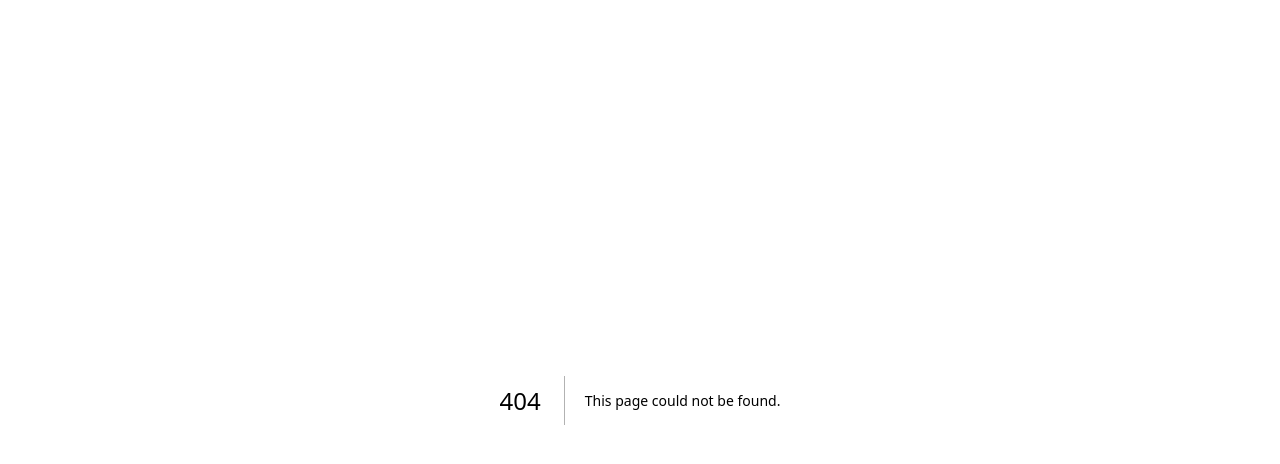
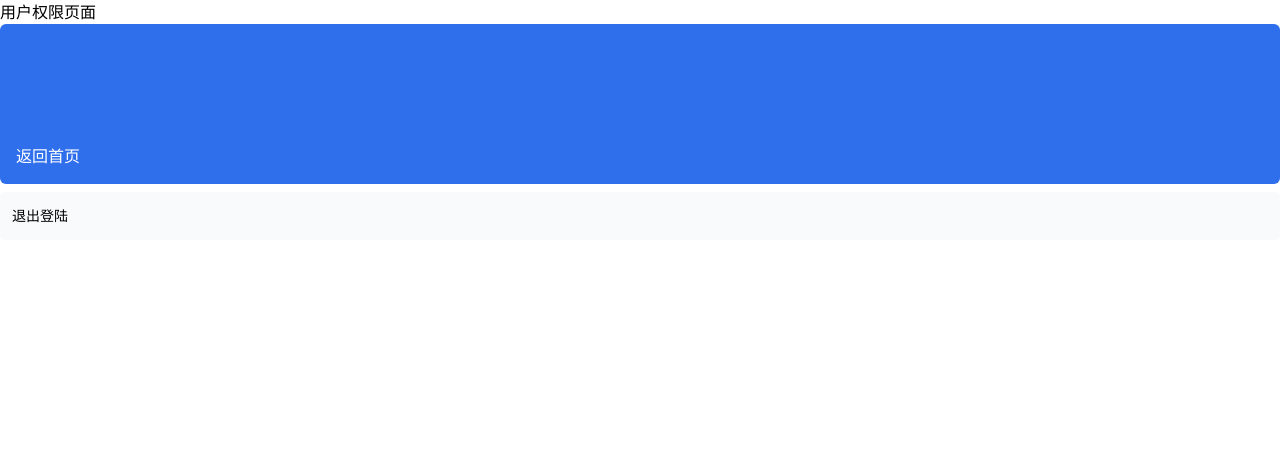
Before and after one commit to wenjun5204/nextjs-dashboard, a Next.js app: page /user in a window 1280 px wide. Before the commit this address had no page. Shown: the top 464 px of the page. Built offline with nearby package versions, Linux system fonts and the light colour scheme; a web font is replaced by a local one.

Commit message:
feat: regexp

```diff
--- /dev/null
+++ b/app/about/page.tsx
@@ -0,0 +1,12 @@
+/*
+ * @Author: liuwenjun05 liuwenjun05@meituan.com
+ * @Date: 2024-01-10 11:09:01
+ * @LastEditors: liuwenjun05
+ * @Description: file content
+ */
+
+export default function page() {
+  return (
+    <div>关于页面</div>
+  )
+}
--- /dev/null
+++ b/app/dashboard/settings/page.tsx
@@ -0,0 +1,12 @@
+/*
+ * @Author: liuwenjun05 liuwenjun05@meituan.com
+ * @Date: 2024-01-10 17:09:42
+ * @LastEditors: liuwenjun05
+ * @Description: file content
+ */
+
+export default function page() {
+  return (
+    <div>面板设置页面</div>
+  )
+}
--- a/app/lib/action.ts
+++ b/app/lib/action.ts
@@ -115,9 +115,9 @@ export async function authenticate(
     if (error instanceof AuthError) {
       switch (error.type) {
         case 'CredentialsSignin':
-          return 'Invalid credentials.';
+          return '账号密码错误.';
         default:
-          return 'Something went wrong.';
+          return '登录失败.';
       }
     }
     throw error;
--- a/app/page.tsx
+++ b/app/page.tsx
@@ -42,7 +42,7 @@ export default function Page() {
         </div>
         <div className="flex items-center justify-center p-6 md:w-3/5 md:px-28 md:py-12">
           {/* Add Hero Images Here */}
-          <Image
+          {/* <Image
             src="/hero-desktop.png"
             width={1000}
             height={760}
@@ -55,7 +55,16 @@ export default function Page() {
             height={602}
             className="block md:hidden"
             alt="Screenshots of the dashboard project showing desktop version"
-          />
+          /> */}
+
+          <div className='w-full h-auto flex flex-col justify-center items-center'>
+            <div>图形正则表达式</div>
+            <iframe
+              frameBorder="0"
+              className=' w-full h-[500px]'
+              src="https://www.toolscat.com/dev/regex-img#!flags=&re=ss"
+            ></iframe>
+          </div>
         </div>
       </div>
     </main>
--- a/app/ui/dashboard/sidenav.tsx
+++ b/app/ui/dashboard/sidenav.tsx
@@ -1,7 +1,7 @@
 /*
  * @Author: liuwenjun05 liuwenjun05@meituan.com
  * @Date: 2023-11-29 20:44:04
- * @LastEditors: regan
+ * @LastEditors: liuwenjun05
  * @Description: file content
  */
 import Link from 'next/link';
@@ -26,7 +26,9 @@ export default function SideNav() {
         <div className="hidden h-auto w-full grow rounded-md bg-gray-50 md:block"></div>
         <form action={async ()=>{
           "use server"
-          await signOut();
+          await signOut({
+            redirectTo:'/'
+          });
         }}>
           <button className="flex h-[48px] w-full grow items-center justify-center gap-2 rounded-md bg-gray-50 p-3 text-sm font-medium hover:bg-sky-100 hover:text-blue-600 md:flex-none md:justify-start md:p-2 md:px-3">
             <PowerIcon className="w-6" />
--- a/app/ui/invoices/pagination.tsx
+++ b/app/ui/invoices/pagination.tsx
@@ -10,7 +10,7 @@ export default function Pagination({ totalPages }: { totalPages: number }) {
   // NOTE: comment in this code when you get to this point in the course
 
   const pathname = usePathname();
-  const searchParams = useSearchParams();
+  const searchParams: any = useSearchParams();
   const currentPage = Number(searchParams.get('page')) || 1;
 
   const createPageURL = (pageNumber: number | string) => {
--- a/app/ui/login-form.tsx
+++ b/app/ui/login-form.tsx
@@ -4,7 +4,7 @@
  * @LastEditors: liuwenjun05
  * @Description: file content
  */
-"use client"
+'use client';
 import { lusitana } from '@/app/ui/fonts';
 import {
   AtSymbolIcon,
@@ -66,6 +66,9 @@ export default function LoginForm() {
           </div>
         </div>
         <LoginButton />
+        <Button className="mt-4 w-full" >
+          back123 <ArrowRightIcon className="ml-auto h-5 w-5 text-gray-50" />
+        </Button>
         <div
           className="flex h-8 items-end space-x-1"
           aria-live="polite"
@@ -87,7 +90,7 @@ function LoginButton() {
   const { pending } = useFormStatus();
   return (
     <Button className="mt-4 w-full" aria-disabled={pending}>
-      Log in <ArrowRightIcon className="ml-auto h-5 w-5 text-gray-50" />
+      Log i2n <ArrowRightIcon className="ml-auto h-5 w-5 text-gray-50" />
     </Button>
   );
 }
--- a/app/ui/search.tsx
+++ b/app/ui/search.tsx
@@ -1,3 +1,9 @@
+/*
+ * @Author: liuwenjun05 liuwenjun05@meituan.com
+ * @Date: 2023-11-29 20:44:04
+ * @LastEditors: liuwenjun05
+ * @Description: file content
+ */
 'use client';
 
 import { MagnifyingGlassIcon } from '@heroicons/react/24/outline';
@@ -5,7 +11,7 @@ import { usePathname, useRouter, useSearchParams } from 'next/navigation';
 import { useDebouncedCallback } from 'use-debounce';
 
 export default function Search({ placeholder }: { placeholder: string }) {
-  const searchParams = useSearchParams();
+  const searchParams: any = useSearchParams();
   const pathname = usePathname();
   const { replace } = useRouter();
   const handleSearch = useDebouncedCallback((term: string) => {
--- /dev/null
+++ b/app/user/page.tsx
@@ -0,0 +1,35 @@
+/*
+ * @Author: liuwenjun05 liuwenjun05@meituan.com
+ * @Date: 2024-01-09 19:55:17
+ * @LastEditors: liuwenjun05
+ * @Description: file content
+ */
+
+import { signOut } from '@/auth';
+import Link from 'next/link';
+
+export default function page() {
+  return (
+    <div>
+      用户权限页面
+      <Link
+        className="mb-2 flex h-20 items-end justify-start rounded-md bg-blue-600 p-4 md:h-40"
+        href="/dashboard"
+      >
+        <div className="w-32 text-white md:w-40">
+          返回首页
+        </div>
+      </Link>
+      <form
+        action={async () => {
+          'use server';
+          await signOut();
+        }}
+      >
+        <button className="flex h-[48px] w-full grow items-center justify-center gap-2 rounded-md bg-gray-50 p-3 text-sm font-medium hover:bg-sky-100 hover:text-blue-600 md:flex-none md:justify-start md:p-2 md:px-3">
+          <div className="hidden md:block">退出登陆</div>
+        </button>
+      </form>
+    </div>
+  );
+}
--- a/auth.config.ts
+++ b/auth.config.ts
@@ -7,12 +7,12 @@ export const authConfig = {
   callbacks: {
     authorized({ auth, request: { nextUrl } }) {
       const isLoggedIn = !!auth?.user;
-      const isOnDashboard = nextUrl.pathname.startsWith('/dashboard');
+      const isOnDashboard = nextUrl.pathname.startsWith('/user');
       if (isOnDashboard) {
         if (isLoggedIn) return true;
         return false; // Redirect unauthenticated users to login page
       } else if (isLoggedIn) {
-        return Response.redirect(new URL('/dashboard', nextUrl));
+        return Response.redirect(new URL('/user', nextUrl));
       }
       return true;
     },
--- /dev/null
+++ b/pages/test.tsx
@@ -0,0 +1,13 @@
+/*
+ * @Author: liuwenjun05 liuwenjun05@meituan.com
+ * @Date: 2024-01-10 16:57:55
+ * @LastEditors: liuwenjun05
+ * @Description: file content
+ */
+import React from 'react'
+
+export default function test() {
+  return (
+    <div>test</div>
+  )
+}
```
Also changed, not shown: middleware.ts (+5 -2 lines).
